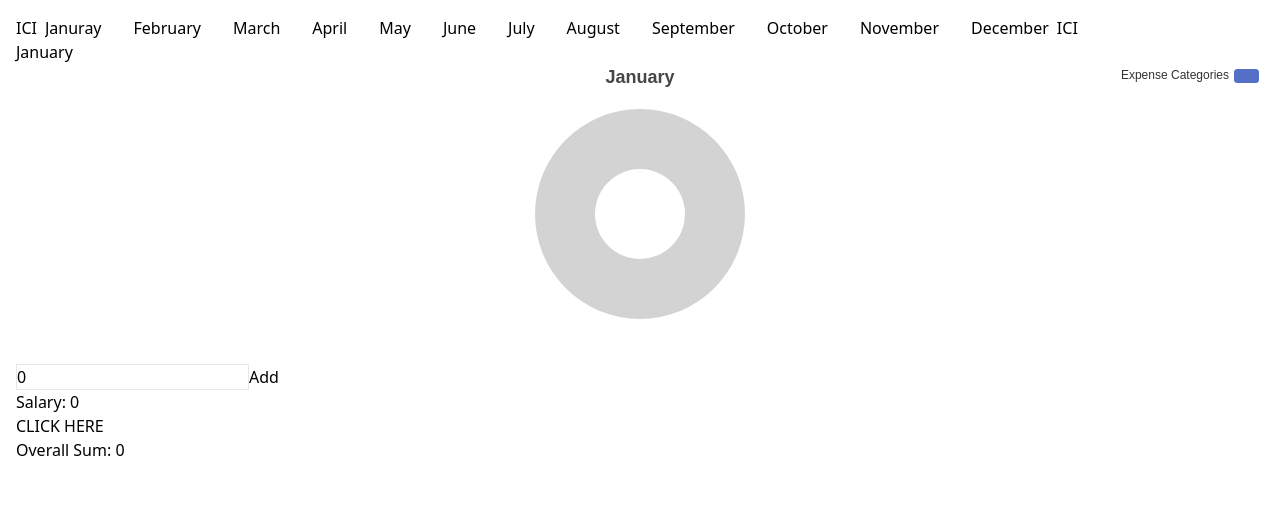
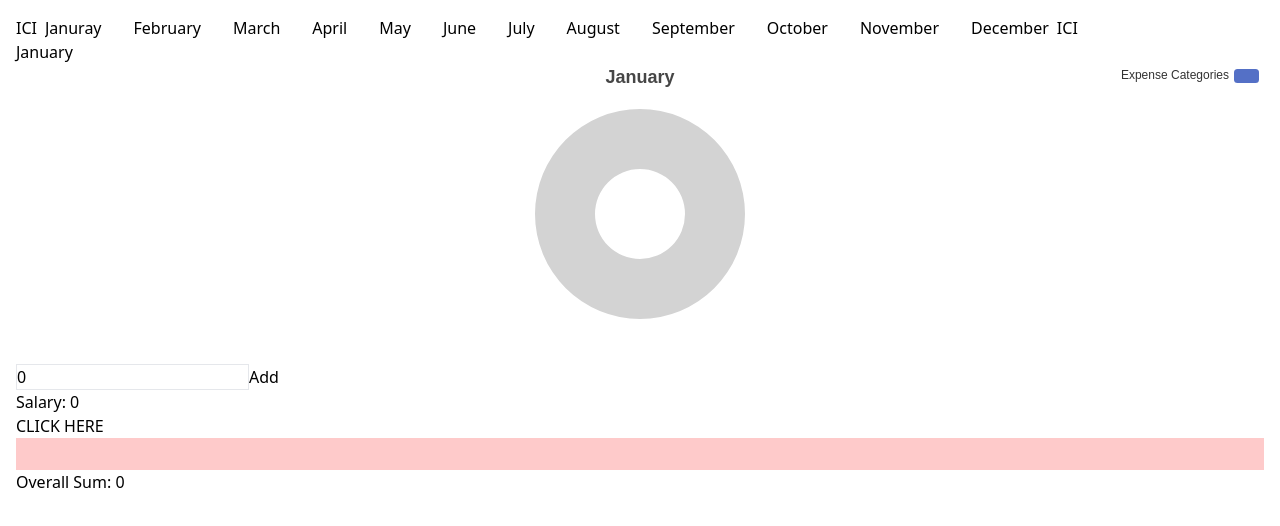
Before and after one commit to FlorianAutricque/budget_planner, a React (Vite) app in the folder budger_planner/: page /month/1 in a window 1280 px wide. Shown: the top 526 px of the page. Built offline with nearby package versions, Linux system fonts and the light colour scheme.

Commit message:
dnd features

```diff
--- a/budger_planner/src/Homepage.jsx
+++ b/budger_planner/src/Homepage.jsx
@@ -45,7 +45,6 @@ function Homepage() {
   const handleDragEnd = (event) => {
     const { active, over } = event;
 
-    // If `over` is null, do nothing
     if (!over) return;
 
     if (active.id !== over.id) {
--- a/budger_planner/src/components/Column.jsx
+++ b/budger_planner/src/components/Column.jsx
@@ -4,12 +4,27 @@ import {
 } from "@dnd-kit/sortable";
 import Task from "./Task";
 
-function Column({ tasks }) {
+function Column({
+  tasks,
+  monthName,
+  onSumChange,
+  setExpensesName,
+  setOverallSum,
+}) {
   return (
     <div className="bg-red-200 flex flex-col gap-2 p-4">
       <SortableContext items={tasks} strategy={verticalListSortingStrategy}>
-        {tasks.map((task) => (
-          <Task id={task.id} title={task.title} key={task.id} />
+        {tasks.map((expense) => (
+          <Task
+            key={expense.id}
+            id={expense.id}
+            title={expense.name}
+            monthName={monthName}
+            onSumChange={onSumChange}
+            expensesName={tasks}
+            setExpensesName={setExpensesName}
+            setOverallSum={setOverallSum}
+          />
         ))}
       </SortableContext>
     </div>
--- a/budger_planner/src/components/PageMonth.jsx
+++ b/budger_planner/src/components/PageMonth.jsx
@@ -5,12 +5,29 @@ import SumInputEachExpense from "./SumInputEachExpense";
 import DeleteExpense from "./DeleteExpense";
 import PieChart from "./PieChart";
 
+import {
+  closestCorners,
+  DndContext,
+  KeyboardSensor,
+  PointerSensor,
+  TouchSensor,
+  useSensor,
+  useSensors,
+} from "@dnd-kit/core";
+import {
+  SortableContext,
+  verticalListSortingStrategy,
+  useSortable,
+} from "@dnd-kit/sortable";
+import { CSS } from "@dnd-kit/utilities";
+import { arrayMove, sortableKeyboardCoordinates } from "@dnd-kit/sortable";
+import Column from "./Column";
+
 function PageMonth() {
   const { monthId } = useParams();
 
   const [value, setValue] = useState("");
   const [displayValue, setDisplayValue] = useLocalStorage("displayValue", {});
-
   const [showModalAddExpense, setShowModalAddExpense] = useState(false);
   const [valueNameExpense, setValueNameExpense] = useState("");
   const [expensesName, setExpensesName] = useState([]);
@@ -67,7 +84,7 @@ function PageMonth() {
     setValueNameExpense(e.target.value);
   }
 
-  //ADD THAT NEw EXPENSE
+  //ADD THAT NEW EXPENSE
   function addNewExpense() {
     if (valueNameExpense.trim() !== "") {
       const newExpense = { id: Date.now(), name: valueNameExpense };
@@ -87,7 +104,39 @@ function PageMonth() {
     setOverallSum((prevOverallSum) => prevOverallSum + expenseSum);
   }
 
-  ////////////////////////////
+  // DND LOGIC
+  const getExpensePos = (id) =>
+    expensesName.findIndex((expense) => expense.id === id);
+
+  const handleDragEnd = (event) => {
+    const { active, over } = event;
+
+    if (!over) return;
+
+    if (active.id !== over.id) {
+      setExpensesName((expenses) => {
+        const originalPos = getExpensePos(active.id);
+        const newPos = getExpensePos(over.id);
+
+        const updatedExpenses = arrayMove(expenses, originalPos, newPos);
+
+        window.localStorage.setItem(
+          `expenses-${monthName}`,
+          JSON.stringify(updatedExpenses)
+        );
+
+        return updatedExpenses;
+      });
+    }
+  };
+
+  const sensors = useSensors(
+    useSensor(PointerSensor),
+    useSensor(TouchSensor),
+    useSensor(KeyboardSensor, {
+      coordinateGetter: sortableKeyboardCoordinates,
+    })
+  );
 
   return (
     <div>
@@ -120,26 +169,35 @@ function PageMonth() {
         )}
 
         <div>
-          {expensesName.map((expense) => (
-            <div
-              key={expense.id}
-              className="flex flex-col gap-2 mb-10 border border-red-500"
+          <DndContext
+            sensors={sensors}
+            collisionDetection={closestCorners}
+            onDragEnd={handleDragEnd}
+          >
+            <SortableContext
+              items={expensesName}
+              strategy={verticalListSortingStrategy}
             >
-              <SumInputEachExpense
-                monthName={monthName}
-                expenseId={expense.id}
-                onSumChange={handleSumChange}
-              />
-              {expense.name}
-              <DeleteExpense
-                monthName={monthName}
-                expensesName={expensesName}
-                setExpensesName={setExpensesName}
-                expense={expense}
-                setOverallSum={setOverallSum}
-              />
-            </div>
-          ))}
+              <DndContext
+                sensors={sensors}
+                collisionDetection={closestCorners}
+                onDragEnd={handleDragEnd}
+              >
+                <SortableContext
+                  items={expensesName}
+                  strategy={verticalListSortingStrategy}
+                >
+                  <Column
+                    tasks={expensesName}
+                    monthName={monthName}
+                    onSumChange={handleSumChange}
+                    setExpensesName={setExpensesName}
+                    setOverallSum={setOverallSum}
+                  />
+                </SortableContext>
+              </DndContext>
+            </SortableContext>
+          </DndContext>
         </div>
         <p>Overall Sum: {overallSum}</p>
       </div>
--- a/budger_planner/src/components/Task.jsx
+++ b/budger_planner/src/components/Task.jsx
@@ -1,7 +1,17 @@
 import { useSortable } from "@dnd-kit/sortable";
 import { CSS } from "@dnd-kit/utilities";
+import SumInputEachExpense from "./SumInputEachExpense";
+import DeleteExpense from "./DeleteExpense";
 
-function Task({ id, title }) {
+function Task({
+  id,
+  title,
+  monthName,
+  onSumChange,
+  expensesName,
+  setExpensesName,
+  setOverallSum,
+}) {
   const { attributes, listeners, setNodeRef, transform, transition } =
     useSortable({ id });
 
@@ -16,9 +26,23 @@ function Task({ id, title }) {
       {...attributes}
       {...listeners}
       style={style}
-      className="bg-blue-100 flex items-center justify-center gap-8 p-2 touch-none"
+      className="bg-blue-100 flex flex-col gap-8 p-2 touch-none"
     >
-      {title}
+      <div className="flex items-center justify-between">
+        <div>{title}</div>
+        <DeleteExpense
+          monthName={monthName}
+          expensesName={expensesName}
+          setExpensesName={setExpensesName}
+          expense={{ id, name: title }}
+          setOverallSum={setOverallSum}
+        />
+      </div>
+      <SumInputEachExpense
+        monthName={monthName}
+        expenseId={id}
+        onSumChange={onSumChange}
+      />
     </div>
   );
 }
```
